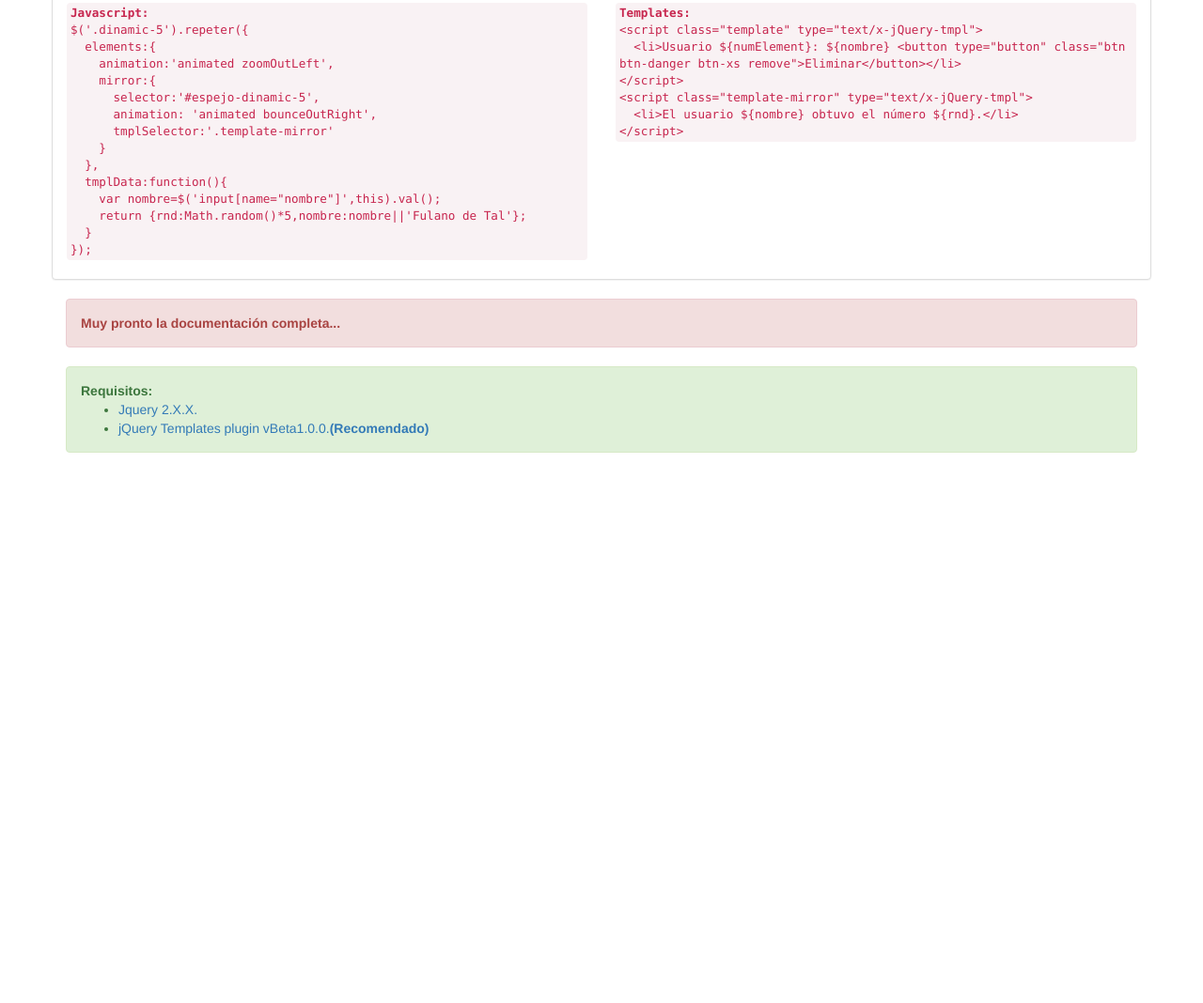
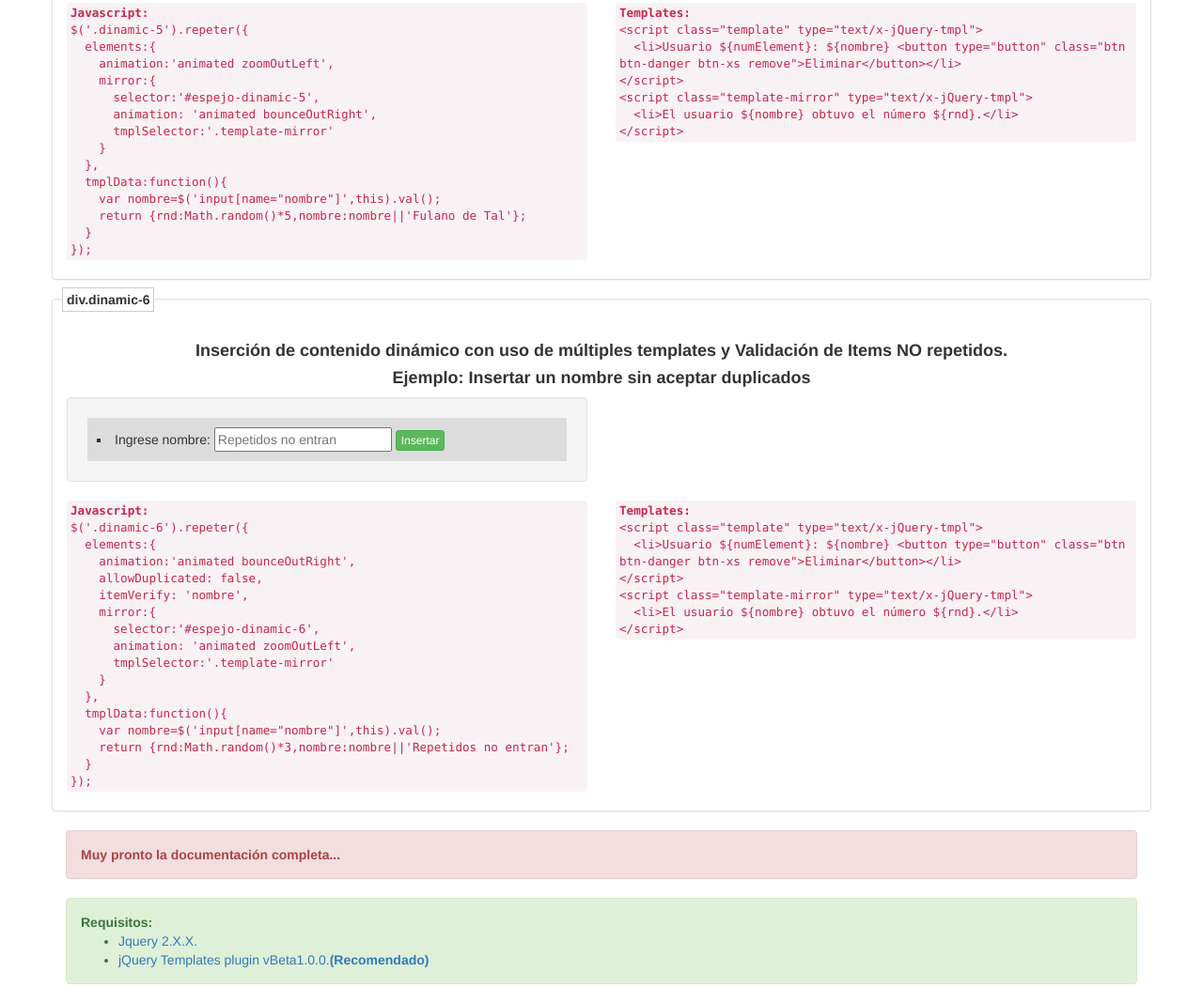
Before and after one commit to elib0/jquery.repeter, a website: page demo/index.html in a window 1280 px wide. Shown: the part 1832-2900 px from the top of the page at 94% size. Before the commit the page ends 2334 px from the top, so only its background shows below. Drawn offline with Linux system fonts and the light colour scheme; files that its build step writes are made by us from their sources.

Commit message:
Cargo de items No Duplicados en el Template
Para usarlo, se debe definir las propiedades "allowDuplicated: true" y
itemVerify: 'variableTemplate', donde variableTemplate contiene el valor
que vamos a validar antes de agregarlo a nuestro contenedor.

```diff
--- a/demo/index.html
+++ b/demo/index.html
@@ -237,6 +237,63 @@
 				</div>
 			</div>
 		</div><!-- Ejemplo con espejo y otro template -->
+		<div class="row dinamic-6">
+			<div class="panel panel-default">
+				<div class="selector">div.dinamic-6</div>
+				<div class="panel-body">
+					<div class="row">
+						<h4 class="text-center"><strong>Inserción de contenido dinámico con uso de múltiples templates y Validación de Items NO repetidos.</strong></h4>
+						<h4 class="text-center"><strong>Ejemplo: Insertar un nombre sin aceptar duplicados</strong></h4>
+						<div class="col-xs-6 col-sm-6 col-md-6 col-lg-6">
+							<ul class="repeter well">
+								<li class="element">Ingrese nombre: <input type="text" name="nombre" placeholder="Repetidos no entran"> <button type="button" class="btn btn-success btn-xs add">Insertar</button></li>
+								<script class="template" type="text/x-jQuery-tmpl">
+									<li>Usuario ${numElement}: ${nombre} <button type="button" class="btn btn-danger btn-xs remove">Eliminar</button></li>
+								</script>
+								<script class="template-mirror" type="text/x-jQuery-tmpl">
+									<li>El usuario ${nombre} obtuvo el número ${rnd}.</li>
+								</script>
+							</ul>
+						</div>
+						<div class="col-xs-6 col-sm-6 col-md-6 col-lg-6">
+							<ul id="espejo-dinamic-6"></ul>
+						</div>
+					</div>
+					<div class="row">
+						<div class="col-xs-12 col-sm-12 col-md-6 col-lg-6">
+							<code><strong>Javascript:</strong>
+								$('.dinamic-6').repeter({
+								&nbsp;&nbsp;elements:{
+								&nbsp;&nbsp;&nbsp;&nbsp;animation:'animated bounceOutRight',
+								&nbsp;&nbsp;&nbsp;&nbsp;allowDuplicated: false,
+								&nbsp;&nbsp;&nbsp;&nbsp;itemVerify: 'nombre',
+								&nbsp;&nbsp;&nbsp;&nbsp;mirror:{
+								&nbsp;&nbsp;&nbsp;&nbsp;&nbsp;&nbsp;selector:'#espejo-dinamic-6',
+								&nbsp;&nbsp;&nbsp;&nbsp;&nbsp;&nbsp;animation: 'animated zoomOutLeft',
+								&nbsp;&nbsp;&nbsp;&nbsp;&nbsp;&nbsp;tmplSelector:'.template-mirror'
+								&nbsp;&nbsp;&nbsp;&nbsp;}
+								&nbsp;&nbsp;},
+								&nbsp;&nbsp;tmplData:function(){
+								&nbsp;&nbsp;&nbsp;&nbsp;var nombre=$('input[name="nombre"]',this).val();
+								&nbsp;&nbsp;&nbsp;&nbsp;return {rnd:Math.random()*3,nombre:nombre||'Repetidos no entran'};
+								&nbsp;&nbsp;}
+								});
+							</code>
+						</div>
+						<div class="col-xs-12 col-sm-12 col-md-6 col-lg-6">
+							<code><strong>Templates:</strong>
+								&lt;script class="template" type="text/x-jQuery-tmpl">
+								&nbsp;&nbsp;&lt;li>Usuario ${numElement}: ${nombre} &lt;button type="button" class="btn btn-danger btn-xs remove">Eliminar&lt;/button>&lt;/li>
+								&lt;/script>
+								&lt;script class="template-mirror" type="text/x-jQuery-tmpl">
+								&nbsp;&nbsp;&lt;li>El usuario ${nombre} obtuvo el número ${rnd}.&lt;/li>
+								&lt;/script>
+							</code>
+						</div>
+					</div>
+				</div>
+			</div>
+		</div><!-- Ejemplo con espejo y otro template -->
 		<div class="alert alert-danger" role="alert">
 			<strong>Muy pronto la documentación completa...</strong>
 		</div>
@@ -252,7 +309,7 @@
 	<!-- SCRIPTS -->
 	<script src="js/vendor/jquery.min.js"></script>
 	<script src="http://ajax.microsoft.com/ajax/jquery.templates/beta1/jquery.tmpl.min.js"></script>
-	<script src="jquery.repeter.js"></script>
+	<script src="../src/jquery.repeter.js"></script>
 	<script>
 		$(function() {
 			$('.dinamic').repeter({elements:{animation: 'animated bounceOutLeft'}}); //Ejemplo Simple
@@ -287,6 +344,22 @@
 					return {rnd:Math.random()*5,nombre:nombre||'Fulano de Tal'};
 				}
 			}); //Ejemplo con Espejo en otro template
+			$('.dinamic-6').repeter({
+				elements:{
+					animation:'animated bounceOutRight',
+					allowDuplicated: false,
+    				itemVerify: 'nombre',
+					mirror:{
+						selector:'#espejo-dinamic-6',
+						animation: 'animated zoomOutLeft',
+						tmplSelector:'.template-mirror'
+					}
+				},
+				tmplData:function(){
+					var nombre=$('input[name="nombre"]',this).val();
+					return {rnd:Math.random()*3,nombre:nombre||'Repetidos no entran'};
+				}
+			}); //Ejemplo con Espejo en otro template y sin aceptar duplicados (parametrizable)
 		});
 	</script>
 </body>
```
Also changed, not shown: src/jquery.repeter.js.
